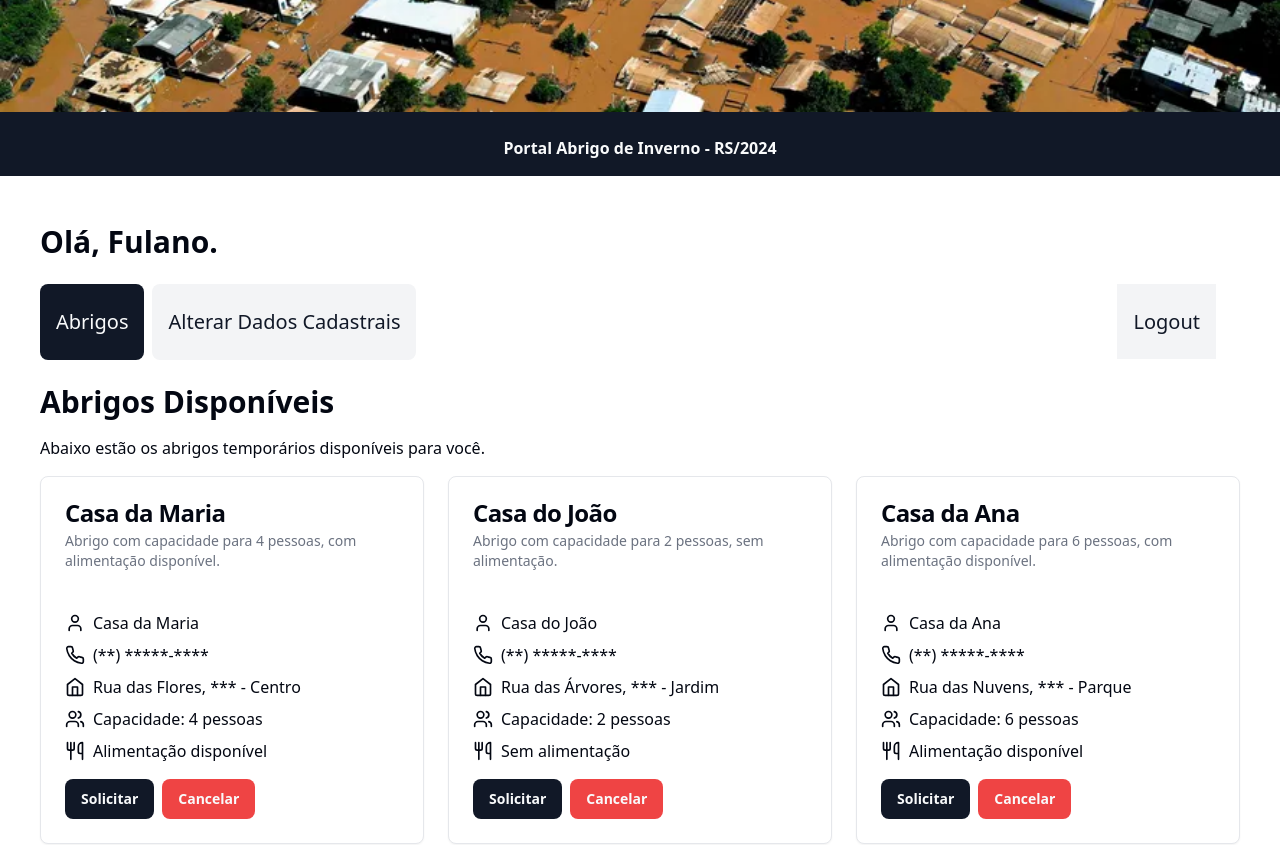
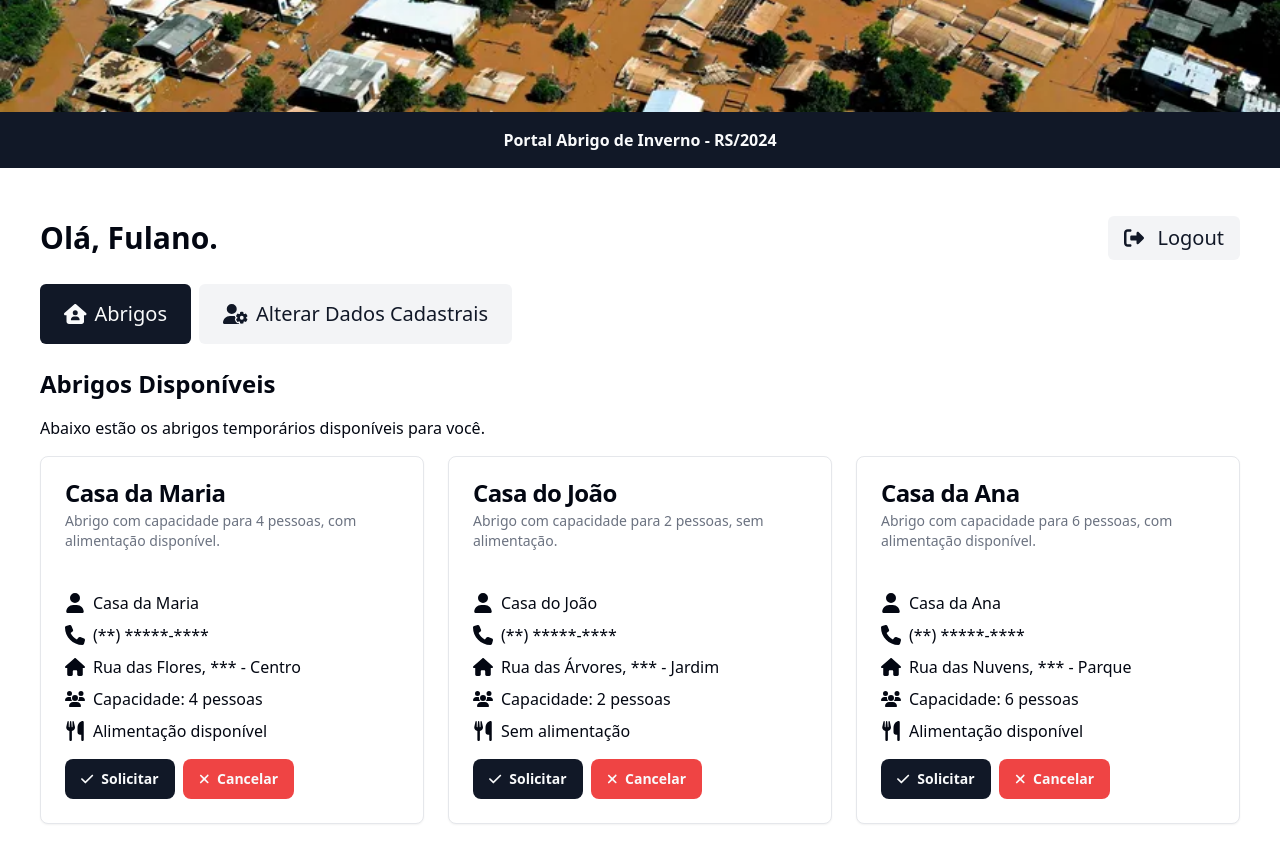
Before and after one commit to eddyoliveiram/charity-shelter-app, a Next.js app: page /shelters/available in a window 1280 px wide. Shown: the top 845 px of the page. Built offline with nearby package versions, Linux system fonts and the light colour scheme.

Commit message:
refactor: layout

```diff
--- a/app/components/layout/header.tsx
+++ b/app/components/layout/header.tsx
@@ -7,7 +7,7 @@ export default function Header() {
                     alt="Paisagem do Rio Grande do Sul"
                     className="w-full h-28 object-cover"
                 />
-                <h1 className="text-base font-bold text-center py-4 mt-2">Portal Abrigo de Inverno - RS/2024</h1>
+                <h1 className="text-base font-bold text-center py-4 ">Portal Abrigo de Inverno - RS/2024</h1>
                 {/*<div className="container mx-auto flex justify-between items-center">*/}
                 {/*    <h1 className="text-2xl font-bold">Portal Abrigo de Inverno - Rio Grande do Sul</h1>*/}
                 {/*    /!*<p className="text-sm font-bold">Conectando vítimas de enchentes a abrigos temporários durante o inverno.</p>*!/*/}
--- a/app/components/shelters/ShelterListWithPagination.tsx
+++ b/app/components/shelters/ShelterListWithPagination.tsx
@@ -1,12 +1,9 @@
 "use client";
 import { useState } from 'react';
 import { Card, CardHeader, CardContent, CardTitle, CardDescription } from '../ui/Card';
-import HomeIcon from '../icons/HomeIcon';
-import PhoneIcon from '../icons/PhoneIcon';
-import UserIcon from '../icons/UserIcon';
-import UsersIcon from '../icons/UsersIcon';
-import UtensilsIcon from '../icons/UtensilsIcon';
-import {Button} from "@/app/components/ui/button";
+import { FontAwesomeIcon } from '@fortawesome/react-fontawesome';
+import { faPhone, faHome, faUser, faUsers, faUtensils, faCheck, faTimes } from '@fortawesome/free-solid-svg-icons';
+import { Button } from "@/app/components/ui/button";
 
 export default function ShelterListWithPagination() {
     const shelters = [
@@ -109,33 +106,34 @@ export default function ShelterListWithPagination() {
                         </CardHeader>
                         <CardContent>
                             <div className="space-y-2">
-
                                 <div className="flex items-center gap-2">
-                                    <UserIcon className="w-5 h-5"/>
+                                    <FontAwesomeIcon icon={faUser} className="w-5 h-5" />
                                     <span>{shelter.name}</span>
                                 </div>
                                 <div className="flex items-center gap-2">
-                                    <PhoneIcon className="w-5 h-5"/>
+                                    <FontAwesomeIcon icon={faPhone} className="w-5 h-5" />
                                     <span>{shelter.phone}</span>
                                 </div>
                                 <div className="flex items-center gap-2">
-                                    <HomeIcon size={20} className="w-5 h-5"/>
+                                    <FontAwesomeIcon icon={faHome} className="w-5 h-5" />
                                     <span>{shelter.location}</span>
                                 </div>
                                 <div className="flex items-center gap-2">
-                                    <UsersIcon className="w-5 h-5"/>
+                                    <FontAwesomeIcon icon={faUsers} className="w-5 h-5" />
                                     <span>Capacidade: {shelter.capacity} pessoas</span>
                                 </div>
                                 <div className="flex items-center gap-2">
-                                    <UtensilsIcon className="w-5 h-5"/>
+                                    <FontAwesomeIcon icon={faUtensils} className="w-5 h-5" />
                                     <span>{shelter.hasFood ? 'Alimentação disponível' : 'Sem alimentação'}</span>
                                 </div>
                             </div>
                             <div className="flex mt-4">
                                 <Button className="bg-primary text-primary-foreground py-1 px-4 mr-2 rounded">
+                                    <FontAwesomeIcon icon={faCheck} className="mr-2" />
                                     Solicitar
                                 </Button>
                                 <Button className="bg-destructive text-destructive-foreground py-1 px-4 rounded">
+                                    <FontAwesomeIcon icon={faTimes} className="mr-2" />
                                     Cancelar
                                 </Button>
                             </div>
@@ -149,15 +147,14 @@ export default function ShelterListWithPagination() {
                     <button
                         key={number}
                         onClick={() => paginate(number)}
-                        className={`mx-2 px-6 py-4 text-lg border rounded ${
-                            currentPage === number ? 'bg-primary text-primary-foreground' : ' '
+                        className={`mx-1 px-4 py-1 text-lg border rounded ${
+                            currentPage === number ? 'bg-primary text-primary-foreground' : ''
                         }`}
                     >
                         {number}
                     </button>
                 ))}
             </div>
-
         </div>
     );
 }
--- a/app/dashboard/page.tsx
+++ b/app/dashboard/page.tsx
@@ -1,8 +1,10 @@
 "use client";
 import { useState } from "react";
 import { Button } from "@/app/components/ui/button";
-import {Label} from "@/app/components/ui/label";
-import {Select, SelectContent, SelectGroup, SelectItem, SelectTrigger, SelectValue} from "@/app/components/ui/select";
+import { Label } from "@/app/components/ui/label";
+import { Select, SelectContent, SelectGroup, SelectItem, SelectTrigger, SelectValue } from "@/app/components/ui/select";
+import { FontAwesomeIcon } from '@fortawesome/react-fontawesome';
+import { faUser, faSignOutAlt, faClipboardList, faCheck, faTimes, faEdit } from '@fortawesome/free-solid-svg-icons';
 
 export default function ShelterDashboard() {
     const [activeTab, setActiveTab] = useState('solicitacoes');
@@ -31,40 +33,38 @@ export default function ShelterDashboard() {
     }
 
     return (
-        <div className="container mx-auto py-12">
-            <h1 className="text-3xl font-bold mb-6">Olá, Fulano.</h1>
+        <div className="container mx-auto py-8 px-4">
+            <div className="flex justify-between items-center mb-6">
+                <h1 className="text-3xl font-bold">Olá, Fulano.</h1>
+                <a href="/" className="flex items-center text-lg py-2 px-4 bg-secondary text-secondary-foreground rounded-md">
+                    <FontAwesomeIcon icon={faSignOutAlt} className="mr-2" /> Logout
+                </a>
+            </div>
 
-            <div className="relative mb-6">
-                <div className="flex flex-col sm:flex-row items-start space-y-2 sm:space-y-0 sm:space-x-2">
+            <div className="flex flex-col sm:flex-row sm:justify-start items-center space-y-2 sm:space-y-0 sm:space-x-2 mb-6">
                 <button
-                        className={`text-xl py-6 px-4 ${activeTab === 'solicitacoes' ? 'bg-primary text-primary-foreground' : 'bg-secondary text-secondary-foreground'}`}
+                    className={`flex items-center text-lg sm:text-xl py-4 px-6 w-full sm:w-auto rounded-md ${activeTab === 'solicitacoes' ? 'bg-primary text-primary-foreground' : 'bg-secondary text-secondary-foreground'}`}
                     onClick={() => setActiveTab('solicitacoes')}
                 >
+                    <FontAwesomeIcon icon={faClipboardList} className="mr-2" />
                     Solicitações
                 </button>
                 <button
-                        className={`text-xl py-6 px-4 ${activeTab === 'dados' ? 'bg-primary text-primary-foreground' : 'bg-secondary text-secondary-foreground'}`}
+                    className={`flex items-center text-lg sm:text-xl py-4 px-6 w-full sm:w-auto rounded-md ${activeTab === 'dados' ? 'bg-primary text-primary-foreground' : 'bg-secondary text-secondary-foreground'}`}
                     onClick={() => setActiveTab('dados')}
                 >
+                    <FontAwesomeIcon icon={faUser} className="mr-2" />
                     Alterar Dados Cadastrais
                 </button>
-                </div>
-
-                <div className="absolute top-0 right-0 mt-6 mr-6">
-                    <a href="/" className="text-xl py-6 px-4 bg-secondary text-secondary-foreground">
-                        Logout
-                    </a>
-                </div>
             </div>
 
             {activeTab === 'solicitacoes' && (
                 <div className="w-full">
                     <h2 className="text-2xl font-bold mb-4">Solicitações para o seu Abrigo</h2>
-                    <p>Abaixo estão as solicitações feitas por pessoas que desejam se abrigar no local que você
-                        cadastrou.</p>
-                    <ul className="mt-4">
+                    <p>Abaixo estão as solicitações feitas por pessoas que desejam se abrigar no local que você cadastrou.</p>
+                    <ul className="mt-4 space-y-4">
                         {currentSolicitacoes.map((solicitacao, index) => (
-                            <li key={index} className="border border-border p-4 mb-2 bg-card text-card-foreground">
+                            <li key={index} className="border border-border p-4 bg-card text-card-foreground rounded-lg shadow-sm">
                                 <div>
                                     <strong>Nome:</strong> {solicitacao.nome}
                                 </div>
@@ -74,11 +74,13 @@ export default function ShelterDashboard() {
                                 <div>
                                     <strong>Necessidade:</strong> {solicitacao.necessidade}
                                 </div>
-                                <div className="mt-4">
-                                    <Button className="bg-primary text-primary-foreground py-1 px-4 mr-2 rounded">
+                                <div className="mt-4 flex space-x-2">
+                                    <Button className="bg-primary text-primary-foreground py-1 px-4 rounded flex items-center">
+                                        <FontAwesomeIcon icon={faCheck} className="mr-2" />
                                         Aceitar
                                     </Button>
-                                    <Button className="bg-destructive text-destructive-foreground py-1 px-4 rounded">
+                                    <Button className="bg-destructive text-destructive-foreground py-1 px-4 rounded flex items-center">
+                                        <FontAwesomeIcon icon={faTimes} className="mr-2" />
                                         Rejeitar
                                     </Button>
                                 </div>
@@ -86,14 +88,12 @@ export default function ShelterDashboard() {
                         ))}
                     </ul>
 
-                    <div className="flex justify-center mt-6">
+                    <div className="flex justify-center mt-6 space-x-2">
                         {pageNumbers.map(number => (
                             <button
                                 key={number}
                                 onClick={() => paginate(number)}
-                                className={`mx-2 px-6 py-4 text-lg border rounded ${
-                                    currentPage === number ? 'bg-primary text-primary-foreground' : ' '
-                                }`}
+                                className={`px-4 py-2 text-lg border rounded ${currentPage === number ? 'bg-primary text-primary-foreground' : ' '}`}
                             >
                                 {number}
                             </button>
@@ -109,44 +109,38 @@ export default function ShelterDashboard() {
                         <div className="grid grid-cols-1 sm:grid-cols-2 gap-4">
                             <div className="space-y-2">
                                 <label htmlFor="name">Nome</label>
-                                <input id="name" placeholder="Seu nome"
-                                       className="w-full border border-input p-2 rounded"/>
+                                <input id="name" placeholder="Seu nome" className="w-full border border-input p-2 rounded"/>
                             </div>
                             <div className="space-y-2">
                                 <label htmlFor="email">Email</label>
-                                <input id="email" type="email" placeholder="seu@email.com"
-                                       className="w-full border border-input p-2 rounded"/>
+                                <input id="email" type="email" placeholder="seu@email.com" className="w-full border border-input p-2 rounded"/>
                             </div>
                         </div>
                         <div className="grid grid-cols-1 sm:grid-cols-2 gap-4">
                             <div className="space-y-2">
                                 <label htmlFor="phone">Telefone</label>
-                                <input id="phone" type="tel" placeholder="(00) 00000-0000"
-                                       className="w-full border border-input p-2 rounded"/>
+                                <input id="phone" type="tel" placeholder="(00) 00000-0000" className="w-full border border-input p-2 rounded"/>
                             </div>
                             <div className="space-y-2">
                                 <label htmlFor="password">Senha</label>
-                                <input id="password" type="password" placeholder="Sua senha"
-                                       className="w-full border border-input p-2 rounded"/>
+                                <input id="password" type="password" placeholder="Sua senha" className="w-full border border-input p-2 rounded"/>
                             </div>
                         </div>
                         <div className="grid grid-cols-1 sm:grid-cols-2 gap-4">
                             <div className="space-y-2">
                                 <label htmlFor="capacity">Capacidade</label>
-                                <input id="capacity" type="number" placeholder="Número máximo de pessoas"
-                                       className="w-full border border-input p-2 rounded"/>
+                                <input id="capacity" type="number" placeholder="Número máximo de pessoas" className="w-full border border-input p-2 rounded"/>
                             </div>
                             <div className="space-y-2">
                                 <Label htmlFor="food">Tipo de Suporte</Label>
                                 <Select id="food">
                                     <SelectTrigger className="w-full">
-                                        <SelectValue placeholder="Selecione"/>
+                                        <SelectValue placeholder="Selecione" />
                                     </SelectTrigger>
                                     <SelectContent>
                                         <SelectGroup>
                                             <SelectItem value="apenas-hospedagem">Apenas Hospedagem</SelectItem>
-                                            <SelectItem value="hospedagem-alimentacao">Hospedagem e
-                                                Alimentação</SelectItem>
+                                            <SelectItem value="hospedagem-alimentacao">Hospedagem e Alimentação</SelectItem>
                                         </SelectGroup>
                                     </SelectContent>
                                 </Select>
@@ -154,11 +148,11 @@ export default function ShelterDashboard() {
                         </div>
                         <div className="space-y-2">
                             <label htmlFor="description">Descrição</label>
-                            <textarea id="description" rows={3} placeholder="Informações adicionais sobre seu abrigo"
-                                      className="w-full border border-input p-2 rounded"></textarea>
+                            <textarea id="description" rows={3} placeholder="Informações adicionais sobre seu abrigo" className="w-full border border-input p-2 rounded"></textarea>
                         </div>
 
-                        <Button type="submit" className="w-full bg-primary text-primary-foreground py-6">
+                        <Button type="submit" className="w-full bg-primary text-primary-foreground py-6 flex items-center justify-center">
+                            <FontAwesomeIcon icon={faEdit} className="mr-2" />
                             Salvar
                         </Button>
                     </form>
--- a/app/shelters/available/page.tsx
+++ b/app/shelters/available/page.tsx
@@ -4,6 +4,8 @@ import ShelterListWithPagination from "@/app/components/shelters/ShelterListWith
 import { Button } from "@/app/components/ui/button";
 import { Label } from "@/app/components/ui/label";
 import { Select, SelectContent, SelectGroup, SelectItem, SelectTrigger, SelectValue } from "@/app/components/ui/select";
+import { FontAwesomeIcon } from '@fortawesome/react-fontawesome';
+import {faSignOutAlt, faHouseUser, faUserCog, faSave, faClipboardList, faUser} from '@fortawesome/free-solid-svg-icons';
 
 export default function AvailableShelters() {
     const [activeTab, setActiveTab] = useState('shelters');
@@ -14,33 +16,36 @@ export default function AvailableShelters() {
 
     return (
         <div className="container mx-auto py-12">
-            <h1 className="text-3xl font-bold mb-6">Olá, Fulano.</h1>
-            <div className="relative mb-6">
-                <div className="flex flex-col sm:flex-row items-start space-y-2 sm:space-y-0 sm:space-x-2">
+            <div className="flex justify-between items-center mb-6">
+                <h1 className="text-3xl font-bold">Olá, Fulano.</h1>
+                <a href="/" className="text-xl py-2 px-4 bg-secondary text-secondary-foreground rounded-md">
+                    <FontAwesomeIcon icon={faSignOutAlt} className="mr-2"/> Logout
+                </a>
+            </div>
+
+            <div className="mb-6">
+                <div className="flex flex-col sm:flex-row sm:justify-start items-center space-y-2 sm:space-y-0 sm:space-x-2 mb-6">
                     <button
-                        className={`text-xl py-6 px-4 ${activeTab === 'shelters' ? 'bg-primary text-primary-foreground' : 'bg-secondary text-secondary-foreground'}`}
+                        className={`flex items-center text-lg sm:text-xl py-4 px-6 w-full sm:w-auto rounded-md  ${activeTab === 'shelters' ? 'bg-primary text-primary-foreground' : 'bg-secondary text-secondary-foreground'}`}
                         onClick={() => setActiveTab('shelters')}
                     >
-                        Abrigos
+                        <FontAwesomeIcon icon={faHouseUser} className="mr-2"/>
+                        <span>Abrigos</span>
                     </button>
                     <button
-                        className={`text-xl py-6 px-4 ${activeTab === 'dados' ? 'bg-primary text-primary-foreground' : 'bg-secondary text-secondary-foreground'}`}
+                        className={`flex items-center text-lg sm:text-xl py-4 px-6 w-full sm:w-auto rounded-md  ${activeTab === 'dados' ? 'bg-primary text-primary-foreground' : 'bg-secondary text-secondary-foreground'}`}
                         onClick={() => setActiveTab('dados')}
                     >
-                        Alterar Dados Cadastrais
+                        <FontAwesomeIcon icon={faUserCog} className="mr-2"/>
+                        <span>Alterar Dados Cadastrais</span>
                     </button>
-                </div>
-
-                <div className="absolute top-0 right-0 mt-6 mr-6">
-                    <a href="/" className="text-xl py-6 px-4 bg-secondary text-secondary-foreground">
-                        Logout
-                    </a>
                 </div>
             </div>
 
+
             {activeTab === 'shelters' && (
                 <div>
-                    <h1 className="text-3xl font-bold mb-4">Abrigos Disponíveis</h1>
+                    <h1 className="text-2xl font-bold mb-4">Abrigos Disponíveis</h1>
                     <p>Abaixo estão os abrigos temporários disponíveis para você.</p>
                     <ShelterListWithPagination/>
                 </div>
@@ -53,8 +58,7 @@ export default function AvailableShelters() {
                         <div className="grid grid-cols-1 sm:grid-cols-2 gap-4">
                             <div className="space-y-2">
                                 <label htmlFor="name">Nome</label>
-                                <input id="name" placeholder="Seu nome"
-                                       className="w-full borderless"/>
+                                <input id="name" placeholder="Seu nome" className="w-full borderless"/>
                             </div>
                             <div className="space-y-2">
                                 <label htmlFor="email">Email</label>
@@ -103,6 +107,7 @@ export default function AvailableShelters() {
                         </div>
 
                         <Button type="submit" className="w-full bg-primary text-primary-foreground py-6">
+                            <FontAwesomeIcon icon={faSave} className="mr-2"/>
                             Salvar
                         </Button>
                     </form>
--- a/package.json
+++ b/package.json
@@ -9,7 +9,11 @@
     "lint": "next lint"
   },
   "dependencies": {
+    "@fortawesome/fontawesome-svg-core": "^6.6.0",
+    "@fortawesome/free-solid-svg-icons": "^6.6.0",
+    "@fortawesome/react-fontawesome": "^0.2.2",
     "@headlessui/react": "^2.1.5",
+    "@heroicons/react": "^2.1.5",
     "@radix-ui/react-checkbox": "^1.1.1",
     "@radix-ui/react-icons": "^1.3.0",
     "@radix-ui/react-label": "^2.1.0",
```
Also changed, not shown: 1 other file (tests, documents, lock files or other folders). Lines whose indentation alone changed are shown as unchanged.
